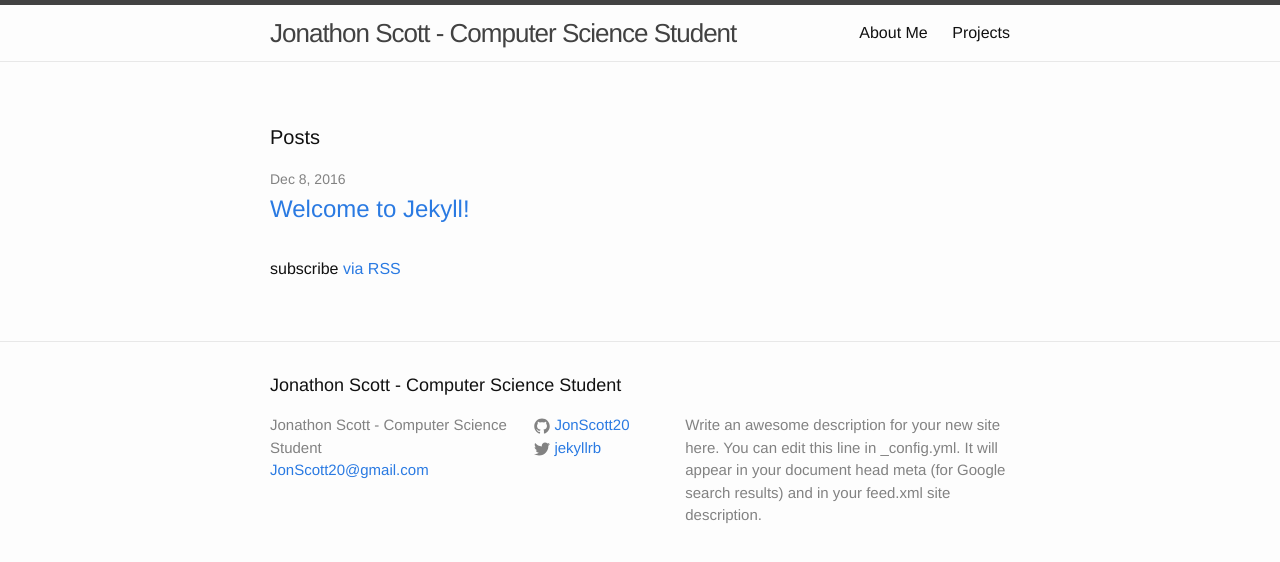
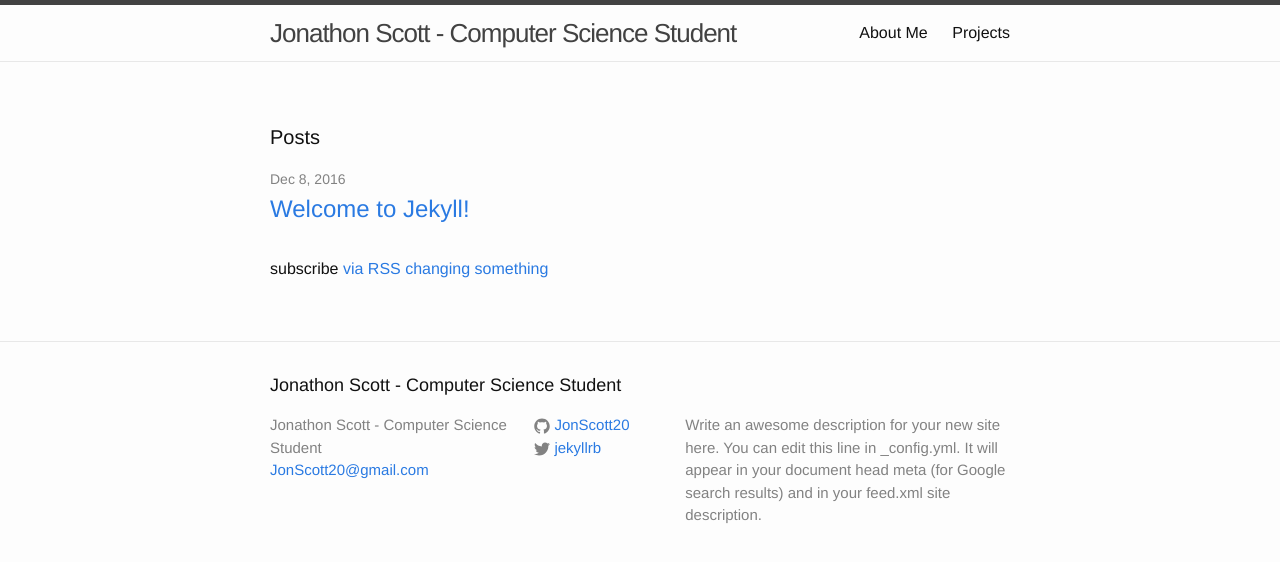
Before and after one commit to JonScott20/JonScott20.github.io, a Jekyll site: the page built from index.html, in a window 1280 px wide. Shown: the top 562 px of the page. Built offline with Jekyll 4.4.1, drawn with Linux system fonts in a browser that asks for light colours.

Commit message:
Update index.html

```diff
--- a/index.html
+++ b/index.html
@@ -18,6 +18,6 @@
     {% endfor %}
   </ul>
 
-  <p class="rss-subscribe">subscribe <a href="{{ "/feed.xml" | prepend: site.baseurl }}">via RSS</a></p>
+  <p class="rss-subscribe">subscribe <a href="{{ "/feed.xml" | prepend: site.baseurl }}">via RSS changing something</a></p>
 
 </div>
```
